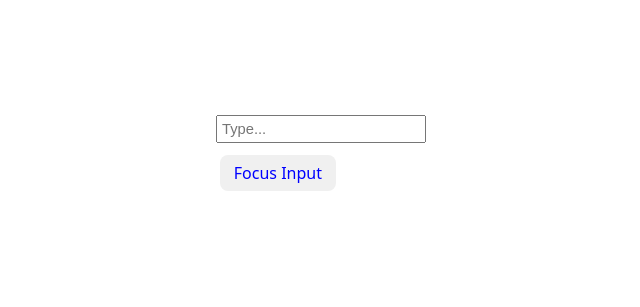
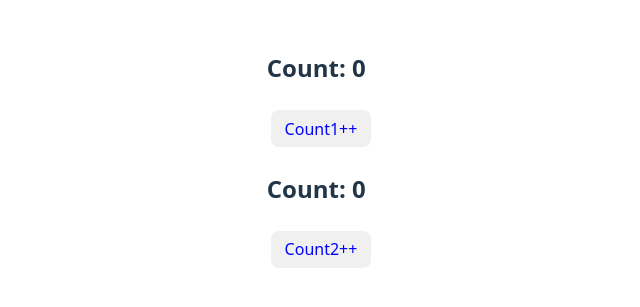
Before and after one commit to jiholyxhit/react-practice, a React (Vite) app: page / in a window 1280 px wide. Shown: the part 249-556 px from the top of the page, without its empty margins (319-959 px from the left). Built offline with nearby package versions, Linux system fonts and the light colour scheme.

Commit message:
Practice useEffect_mount&update

```diff
--- a/src/App.jsx
+++ b/src/App.jsx
@@ -1,22 +1,29 @@
 import "./App.css";
-import {useRef} from "react"
+import {useState, useEffect} from "react"
 
 function App(){
-  const inputRef = useRef(null)
+  const [count1, setCount1] = useState(0)
+  const [count2, setCount2] = useState(0)
 
-  const handleFocus = () => {
-    console.log(inputRef)
-    console.log(inputRef.current)
-    inputRef.current.focus()
+  function handleClick(setter){
 
+    return setter(s => s+1)
   }
+
+  useEffect(() => {
+    console.log(`C1: ${count1}, C2: ${count2}`)
+  }, [count1])
 
   return(
     <div>
-      <input ref={inputRef}
-      type="text" placeholder="Type..." />
-      <button onClick={handleFocus}>
-        Focus Input
+      <h2>Count: {count1}</h2>
+      <button onClick={() => handleClick(setCount1)}>
+        Count1++
+      </button>
+
+      <h2>Count: {count2}</h2>
+      <button onClick={() => handleClick(setCount2)}>
+        Count2++
       </button>
     </div>
   )
```
